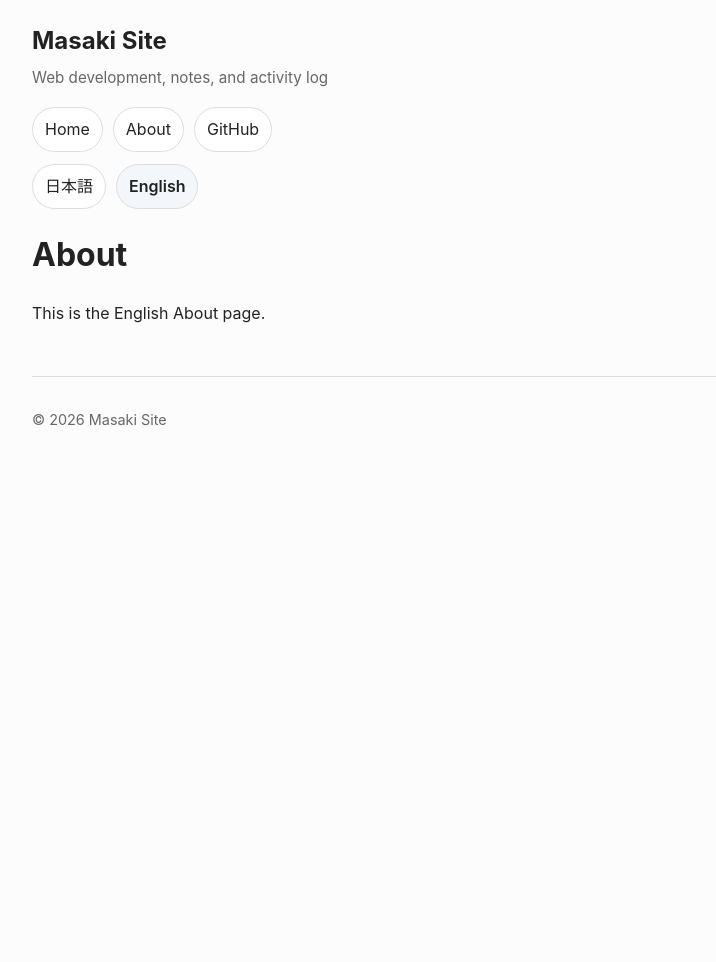
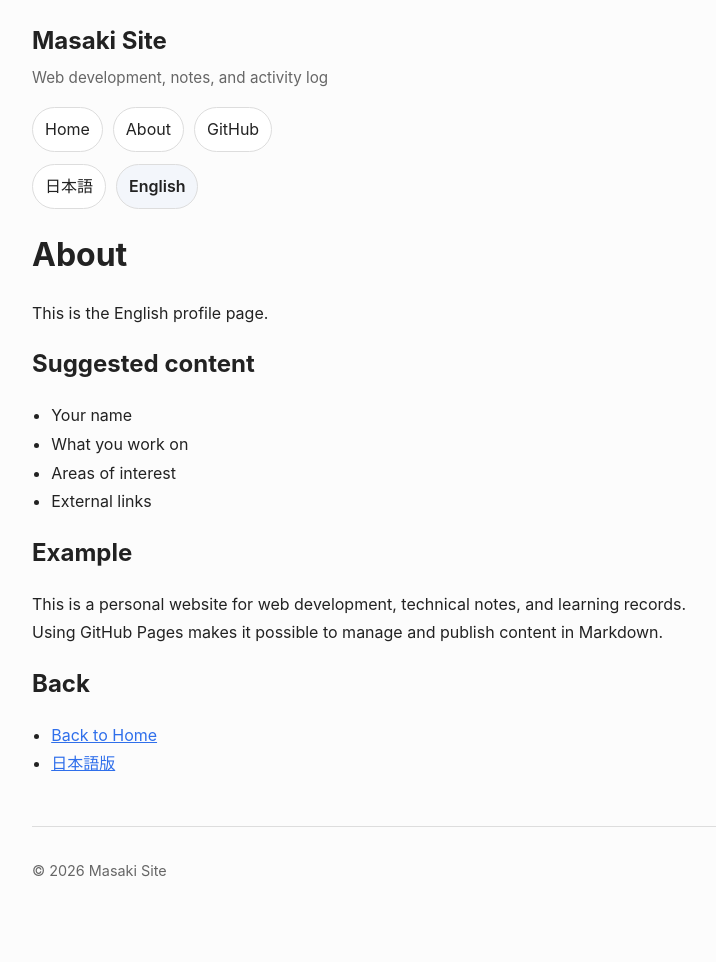
Before and after one commit to masakielastic/masakielastic.github.io, a Jekyll site: the page built from en/about.md, in a window 1280 px wide. Shown: the whole page, without its empty margins (244-960 px from the left). Built offline with Jekyll 4.4.1, drawn with Linux system fonts in a browser that asks for light colours; before the commit the page ends 900 px from its top, so only the background shows below that.

Commit message:
Update about.md

```diff
--- a/en/about.md
+++ b/en/about.md
@@ -1,11 +1,28 @@
 ---
 title: About
+description: English profile page
 lang: en
-ja_url: /about
-home_url: /en
-permalink: /en/about
+permalink: /en/about.html
+ja_url: /about.html
 ---
 
 # About
 
-This is the English About page.
+This is the English profile page.
+
+## Suggested content
+
+- Your name
+- What you work on
+- Areas of interest
+- External links
+
+## Example
+
+This is a personal website for web development, technical notes, and learning records.
+Using GitHub Pages makes it possible to manage and publish content in Markdown.
+
+## Back
+
+- [Back to Home](/en/index.html)
+- [日本語版](/about.html)
```
